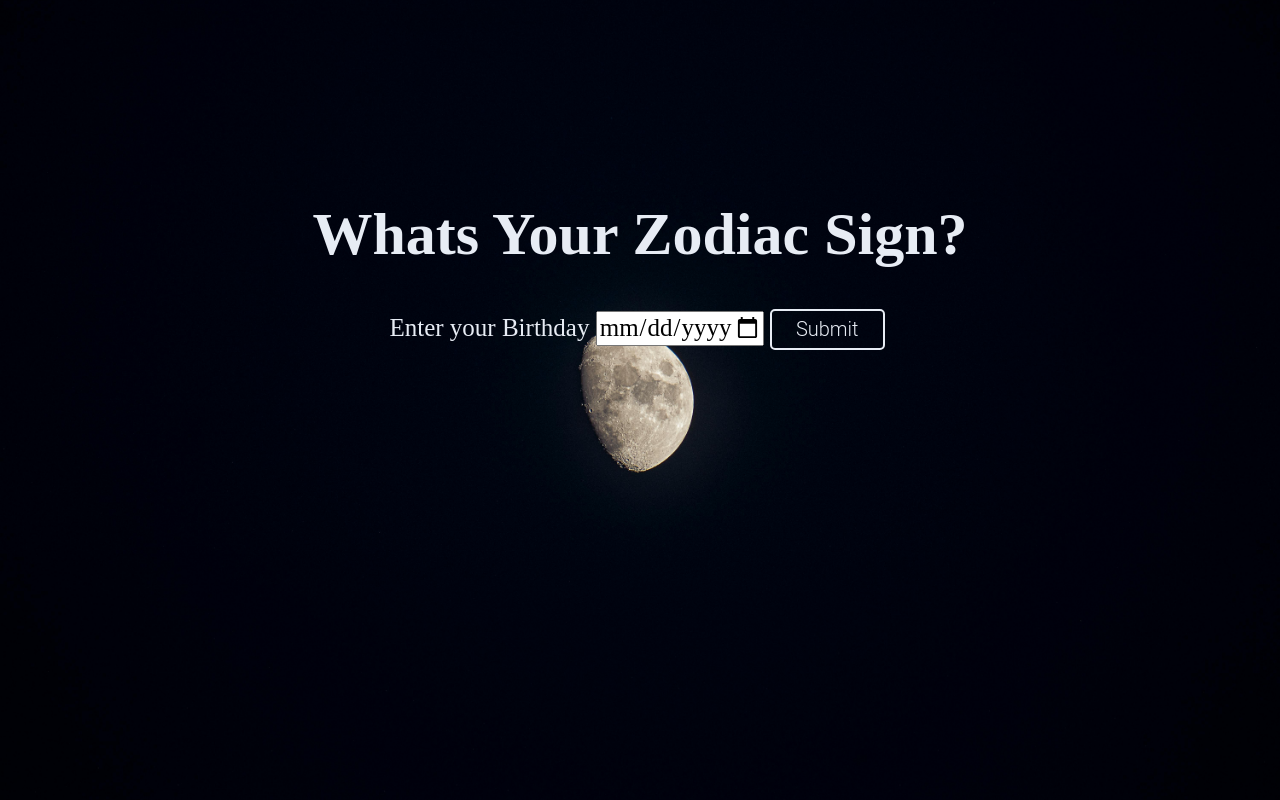
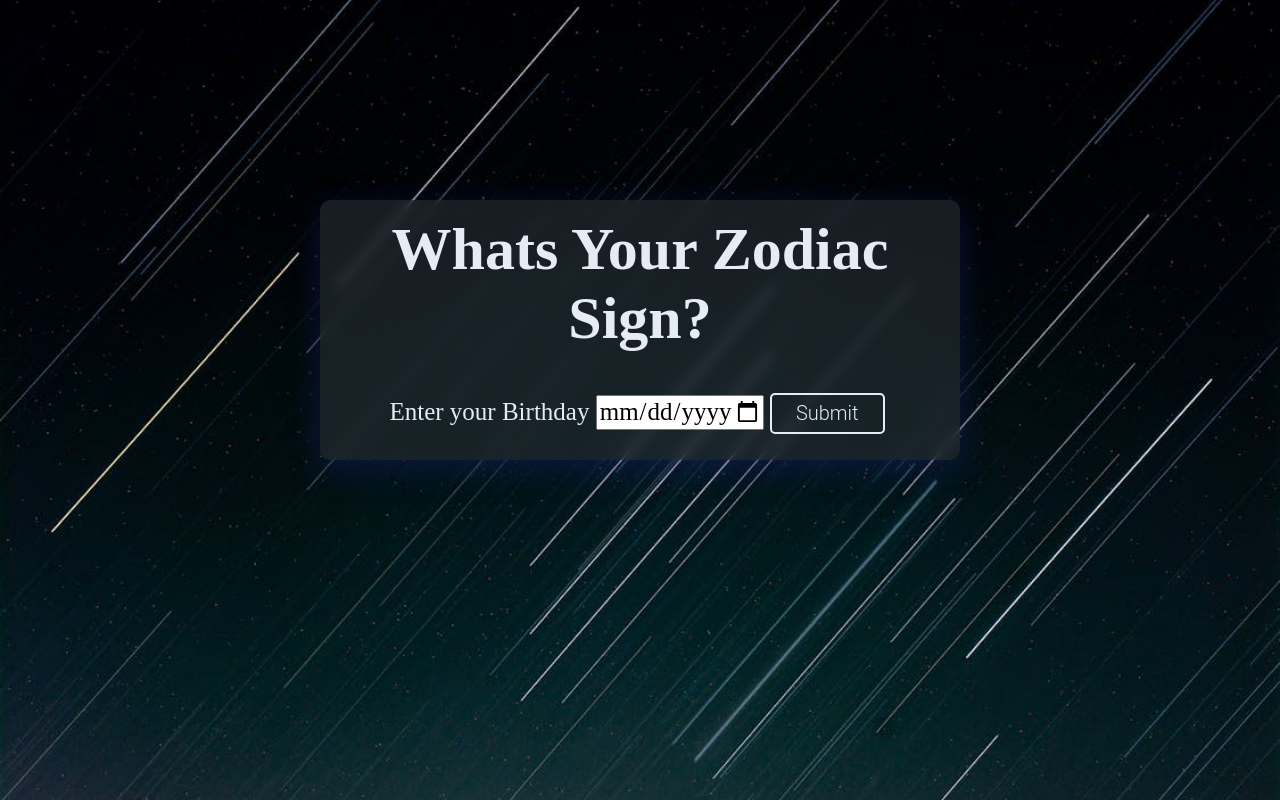
Before and after one commit to joniahtyson/Zodiac-Sign, a plain HTML site: page index.html in a window 1280 px wide. Drawn offline with Linux system fonts and the light colour scheme; a web font is replaced by a local one.

Commit message:
changed the backgound img
I also added a glass morphism effect to the section and adjusted margin, width, and padding

```diff
--- a/css/style.css
+++ b/css/style.css
@@ -11,7 +11,7 @@
 /* LAYOUT
 /*******************************************/
 body {
-  background-image: url("../img/moon3.jpg");
+  background-image: url("../img/star.jpeg");
   background-repeat: no-repeat;
   background-position: center;
   background-attachment: fixed;
@@ -21,26 +21,27 @@ body {
   font-weight: 400;
   font-style: normal;
   font-size: 25px;
+  overflow: hidden;
 }
 h1{
   font-size: 60px;
+  padding-top: 15px;
 }
-/* h2{
-  background-color: #393979;
-  margin-right: 600px;
-  margin-left: 600px;
-  border-radius: 5px;
-  padding: 8px 0;
-  -webkit-box-shadow:0px 0px 105px 30px rgba(187,216,179,0.21);
--moz-box-shadow: 0px 0px 105px 30px rgba(187,216,179,0.21);
-box-shadow: 0px 0px 105px 30px rgba(187,216,179,0.21);
-font-size: 35px;
-}*/
+
 section {
   text-align: center;
-  margin-top: 200px;
+  margin: 200px auto;
+  background: rgba( 39, 48, 54, 0.6 );
+  box-shadow: 0 8px 32px 0 rgba( 31, 38, 135, 0.37 );
+  backdrop-filter: blur( 6px );
+  -webkit-backdrop-filter: blur( 6px );
+  border-radius: 10px;
+  width: 50%;
+  padding: 0 10px;
 }
-
+form{
+  padding-bottom: 20px;
+}
 
 
 
@@ -68,4 +69,5 @@ background-color:#FFFFFF;
 
 #reset{
   display:none;
+  margin-bottom: 20px;
 }
```
Also changed, not shown: img/bg.png (deleted), img/moon.jpg (deleted), img/moon2.jpg (deleted), img/moon3.jpg (deleted), img/star.jpeg (added), img/star.jpg (deleted), img/z2.jpg (added).
